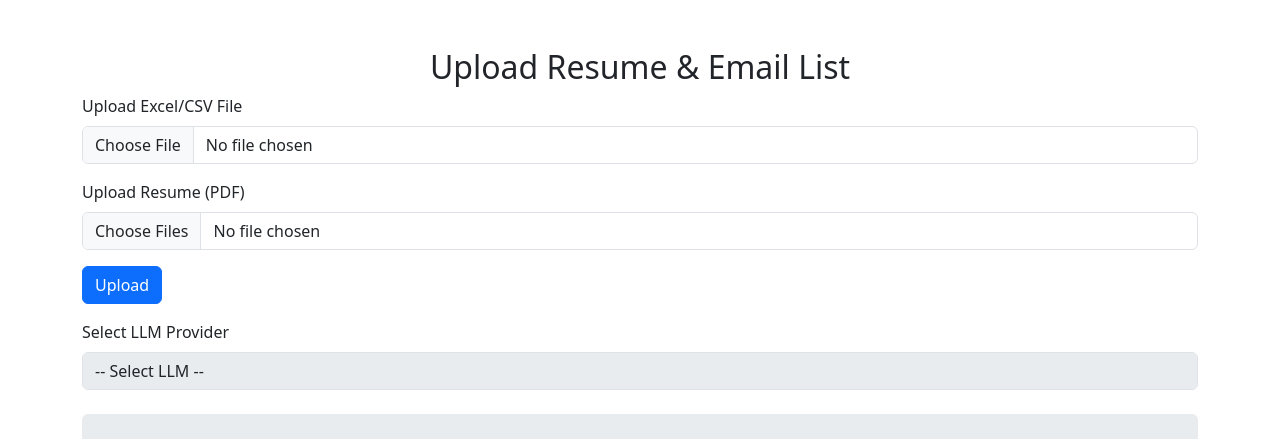
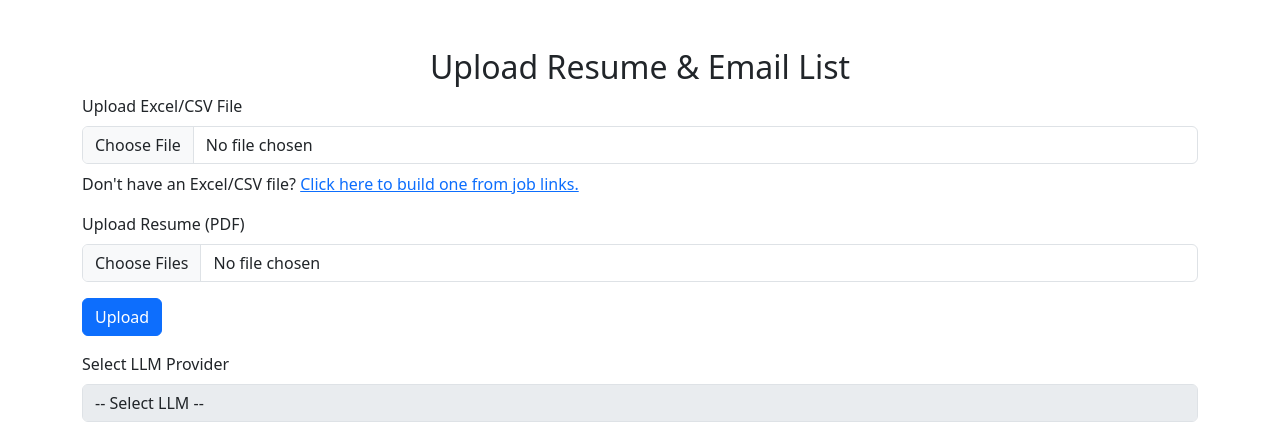
Before and after one commit to madiha1ahmed/resume-shots-final, a Flask app: page /upload in a window 1280 px wide. Shown: the top 439 px of the page. Run offline with Flask 2, Linux system fonts and the light colour scheme; the visitor is signed in with stand-in values (Sample User, id 1); some libraries are stand-ins or nearby versions.

Commit message:
Update upload.html

```diff
--- a/templates/upload.html
+++ b/templates/upload.html
@@ -16,9 +16,14 @@
       action="{{ url_for('upload_files') }}">
 
             <div class="mb-3">
-                <label class="form-label">Upload Excel/CSV File</label>
-                <input type="file" class="form-control" name="email_file" id="email_file" required>
-            </div>
+    <label class="form-label">Upload Excel/CSV File</label>
+    <input type="file" class="form-control" name="email_file" id="email_file" required>
+    <p class="mt-2">
+        Don't have an Excel/CSV file?
+        <a href="{{ url_for('build_excel') }}">Click here to build one from job links.</a>
+    </p>
+</div>
+
             <div class="mb-3">
                 <label class="form-label">Upload Resume (PDF)</label>
                 <input type="file" class="form-control" name="resume_files" id="resume_files" multiple required>
```
